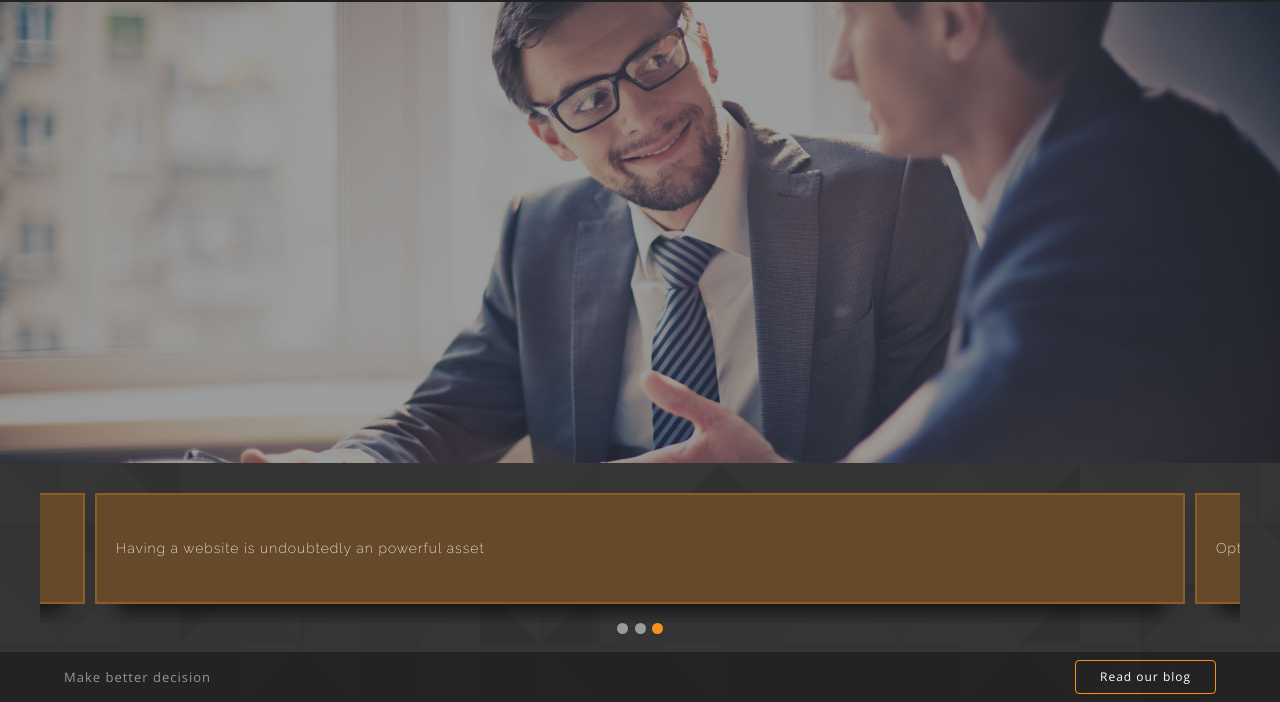
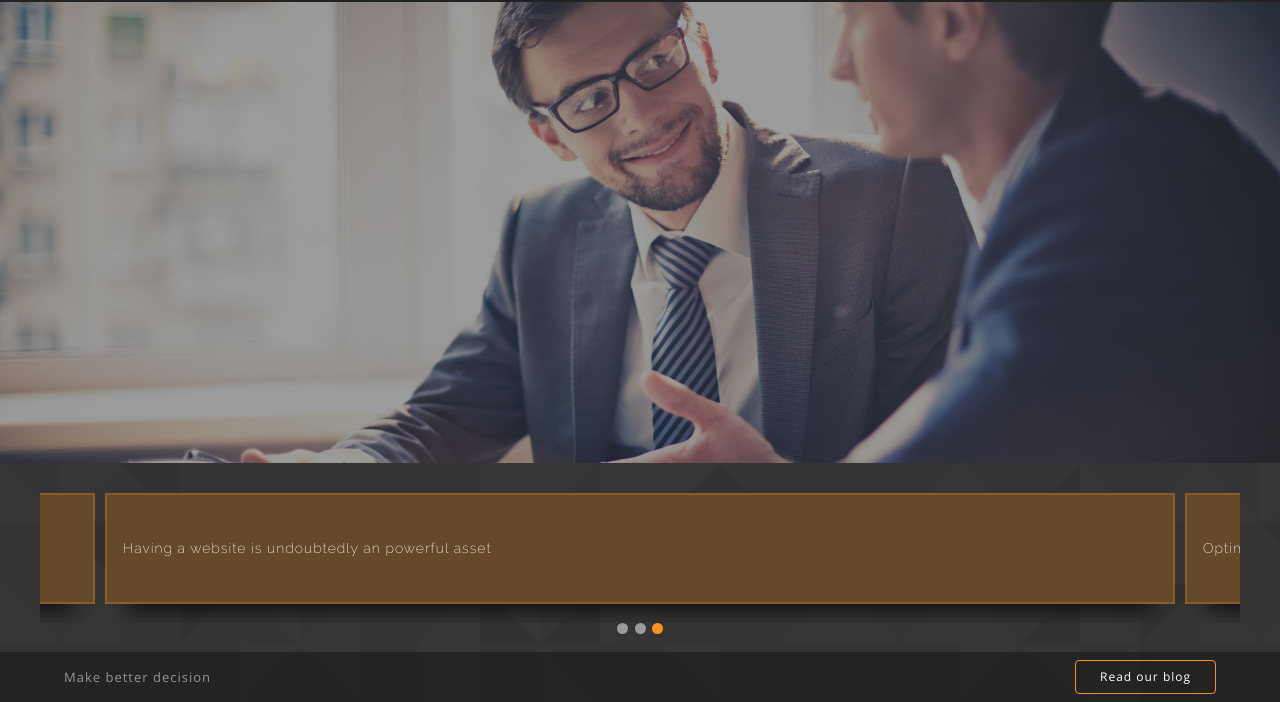
Before and after one commit to JakeDVirus/OfficialPage1, a plain HTML site: page index.html in a window 1280 px wide. Shown: the part 98-800 px from the top of the page. Drawn offline with nearby package versions, Linux system fonts and the light colour scheme.

Commit message:
.info: 4th phase

```diff
--- a/js/general.js
+++ b/js/general.js
@@ -37,12 +37,12 @@
     type: 'carousel',
     startAt: 0,
     perView: 1,
-    focusAt: 'center',
-    peek: 55,
+    //focusAt: 'center',
+    peek: 65,
     autoplay: 2000,
-    slideWidth : 50,
     breakpoints: {
-      768: {perView: 2},
+      768: {perView: 3, peek: 10},
+      680: {perView: 2, peek: 65},
       576: {perView: 1}
     }
   })
--- a/sass/_z0_phone-default.scss
+++ b/sass/_z0_phone-default.scss
@@ -222,7 +222,7 @@
 		border: 2px solid #8A5E29;
 		display: flex;
 		align-items: center;
-		padding: (19em/16);
+		//padding: (19em/16);
 		height: (111em/16);
 		&:before {
 			content: "";
```
Also changed, not shown: css/styles.css, 1 other file.
